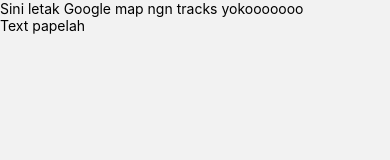
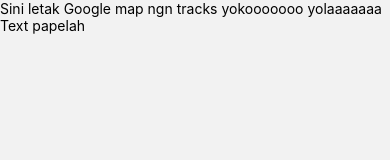
Before and after one commit to HaikalAkif/Geotrack, a React Native app: screen /map in a window 390 px wide. Shown: the top 160 px of the page. Built offline with nearby package versions, Linux system fonts and the light colour scheme.

Commit message:
Reply Elyas

```diff
--- a/screens/map.tsx
+++ b/screens/map.tsx
@@ -11,6 +11,7 @@
             <Text>
                 Sini letak Google map ngn tracks
                 yokooooooo
+                yolaaaaaaa
             </Text>
             <Text>
                 Text papelah
```
